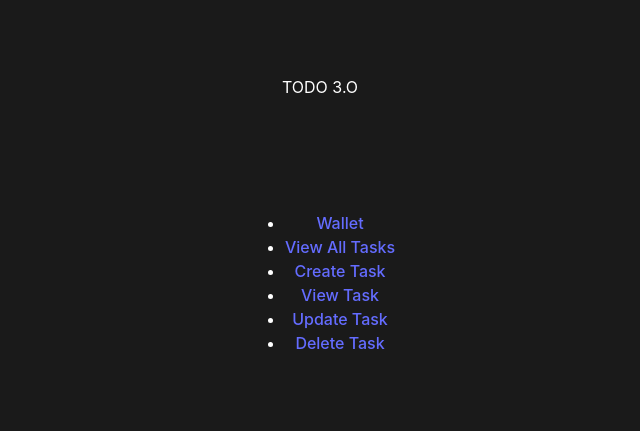
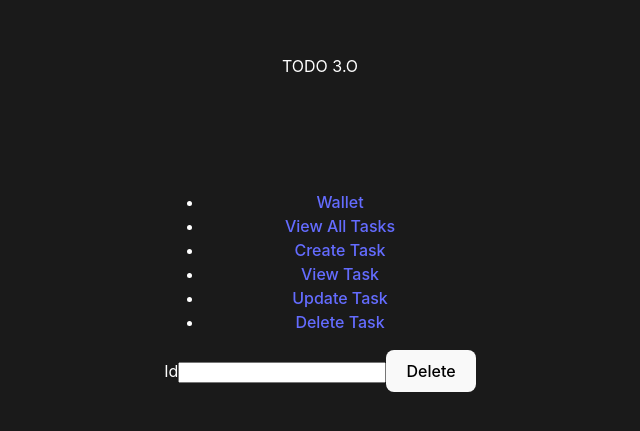
Before and after one commit to sumitshinde-84/todolist-dapp, a React (Vite) app in the folder client/: page /deleteTask in a window 1280 px wide. Shown: the part 189-620 px from the top of the page, without its empty margins (320-960 px from the left). Built offline with nearby package versions, Linux system fonts and the light colour scheme.

Commit message:
add logic to delete task by id from client to blockchain

```diff
--- a/client/src/pages/deleteTask.jsx
+++ b/client/src/pages/deleteTask.jsx
@@ -1,9 +1,59 @@
+import  { useState } from "react";
 import Navigation from "./navigation";
+import PropTypes from 'prop-types';
 
-const DeleteTask = () => {
-    return <>
-    <Navigation/>
-    </>;
+const DeleteTask = ({ state }) => {
+
+    const [id, setId] = useState('');
+    const [modalOpen, setModalOpen] = useState(false);
+    const [modalContent, setModalContent] = useState("");
+
+    const closeModal = () => {
+        setModalOpen(false);
+        setModalContent("");
+    };
+
+    const deleteTask = async (event) => {
+        event.preventDefault();
+        const { contract, account } = state;
+
+        try {
+            if (contract && contract.methods) {
+                await contract.methods.deleteTask(id).send({ from: account });
+                setModalContent(`Task with ID ${id} deleted`);
+                setModalOpen(true);
+            }
+        } catch (error) {
+            console.error(error);
+        }
+    }
+
+    return (
+        <>
+            <Navigation />
+            <div className="delete_task todo_btn">
+                <form onSubmit={deleteTask}>
+                    <label htmlFor="Id">Id</label>
+                    <input className="id-input" type="tel" onInput={(event) => { setId(event.target.value) }} value={id} />
+                    <button type="submit">Delete</button>
+                </form>
+                {modalOpen && (
+                    <div className="modal">
+                        <div className="modal-content">
+                            <span className="close" onClick={closeModal}>
+                                &times;
+                            </span>
+                            <p>{modalContent}</p>
+                        </div>
+                    </div>
+                )}
+            </div>
+        </>
+    );
+};
+
+DeleteTask.propTypes = {
+    state: PropTypes.object,
 };
 
 export default DeleteTask;
```
